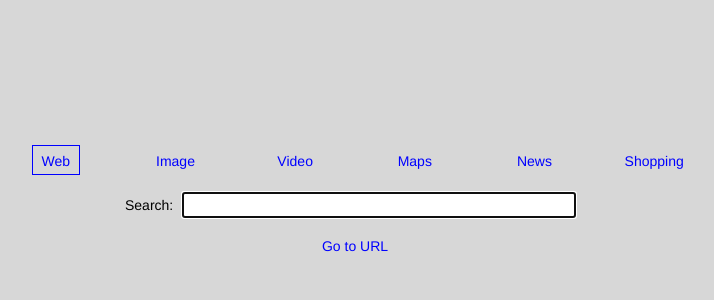
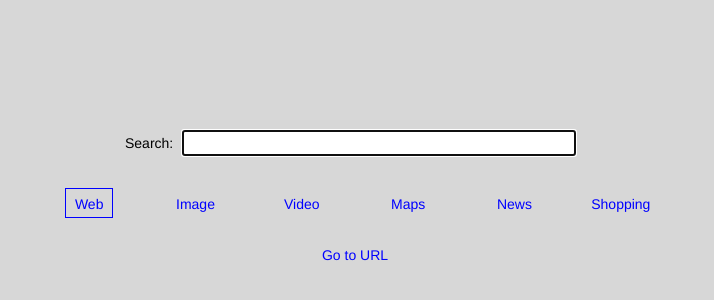
Before and after one commit to kenfehling/bingle, a plain HTML site: page index.html in a window 1280 px wide. Shown: the part 184-484 px from the top of the page, without its empty margins (285-999 px from the left). Drawn offline with nearby package versions, Linux system fonts and the light colour scheme.

Commit message:
Moved menu around to fix default tabbing

```diff
--- a/index.html
+++ b/index.html
@@ -48,19 +48,20 @@
             font-size: 14px;
         }
 
-        .menu {
-            width: 720px;
-            margin: 20px auto;
+        table#menu {
+            width: 640px;
             text-align: center;
+            table-layout: fixed;
+            margin: auto;
         }
 
-        table.menu  {
-            table-layout: fixed;
+        #menu td {
+            padding-top: 32px;
         }
 
         form {
             width: 480px;
-            margin: auto;
+            margin: 6px auto;
         }
 
         #q-label {
@@ -89,13 +90,13 @@
         $(function() {
             var $form = $('form');
             var $q = $('#q');
-            var $menus = $('.menu');
+            var $menu = $('#menu');
 
             $form.attr('action', URLS[DEFAULT_ACTION]);
             $q.change(setLinks);
 
             function forEachMenuLink(f) {
-                $menus.find('a').get().forEach(f);
+                $menu.find('a').get().forEach(f);
             }
 
             function setLinks() {
@@ -107,6 +108,7 @@
             function addTabIndexes() {
                 forEachMenuLink(function(link, i) {
                     if (link.id === DEFAULT_ACTION) {
+                        $(link).attr('tabindex', -1);
                         $(link).addClass('default');
                     }
                     else {
@@ -121,7 +123,11 @@
     </script>
 </head>
 <body>
-    <table class="menu">
+    <form>
+        <label id="q-label" for="q">Search:</label>
+        <input id="q" name="q" type="text" autofocus tabindex="1">
+    </form>
+    <table id="menu">
         <tr>
             <td><a id="web">Web</a></td>
             <td><a id="image">Image</a></td>
@@ -130,13 +136,9 @@
             <td><a id="news">News</a></td>
             <td><a id="shopping">Shopping</a></td>
         </tr>
+        <tr>
+            <td colspan="6"><a id="goto">Go to URL</a></td>
+        </tr>
     </table>
-    <form>
-        <label id="q-label" for="q">Search:</label>
-        <input id="q" name="q" type="text" autofocus tabindex="1">
-    </form>
-    <div class="menu">
-        <a id="goto">Go to URL</a>
-    </div>
 </body>
 </html>
```
